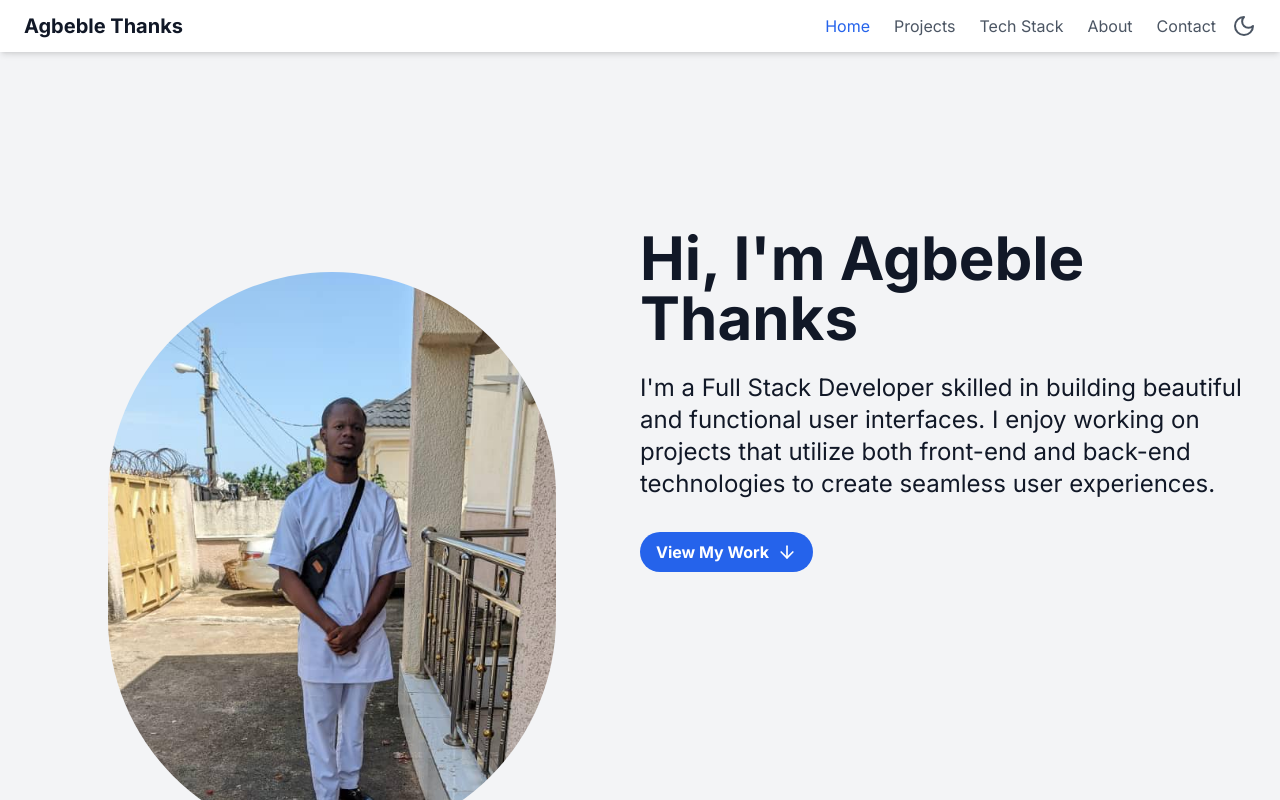
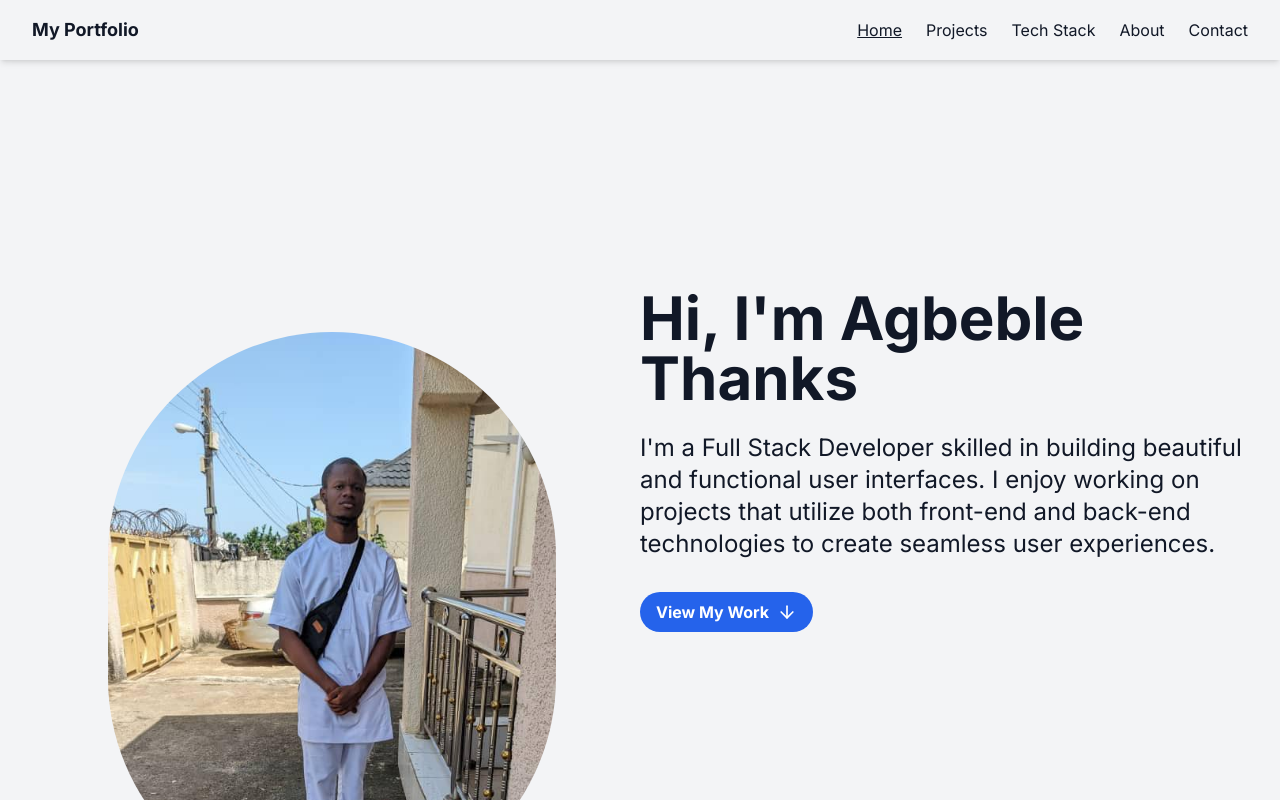
Before and after one commit to thanks299/portfolio, a Next.js app: page / in a window 1280 px wide. Shown: the top 800 px of the page. Built offline with nearby package versions, Linux system fonts and the light colour scheme.

Commit message:
Update Header.tsx

```diff
--- a/app/components/Header.tsx
+++ b/app/components/Header.tsx
@@ -1,81 +1,55 @@
 'use client'
 
-import { useState, useEffect } from 'react'
-import { Moon, Sun } from 'lucide-react'
+import { useState } from 'react'
 
-interface HeaderProps {
-  activeSection: string
-  setActiveSection: (section: string) => void
-}
-
-export default function Header({ activeSection, setActiveSection }: HeaderProps) {
-  const [isDarkMode, setIsDarkMode] = useState(false)
-
-  useEffect(() => {
-    const darkMode = localStorage.getItem('darkMode') === 'true'
-    setIsDarkMode(darkMode)
-    if (darkMode) {
-      document.documentElement.classList.add('dark')
-    } else {
-      document.documentElement.classList.remove('dark')
-    }
-  }, [])
-
-  const handleNavClick = (section: string) => {
-    setActiveSection(section)
-    const element = document.getElementById(section)
-    if (element) {
-      element.scrollIntoView({ behavior: 'smooth' })
-    }
-  }
-
-  const toggleDarkMode = () => {
-    setIsDarkMode((prevMode) => {
-      const newMode = !prevMode
-      localStorage.setItem('darkMode', newMode.toString())
-      if (newMode) {
-        document.documentElement.classList.add('dark')
-      } else {
-        document.documentElement.classList.remove('dark')
-      }
-      return newMode
-    })
-  }
+export default function Header({ activeSection, setActiveSection }: { activeSection: string, setActiveSection: (section: string) => void }) {
+  const [isMenuOpen, setIsMenuOpen] = useState(false)
 
   return (
-    <header className="fixed w-full bg-white dark:bg-gray-800 shadow-md z-20">
-      <div className="container mx-auto px-6 py-3 flex justify-between items-center">
-        <h1 className="text-xl font-bold">Agbeble Thanks</h1>
-        <nav className="flex items-center space-x-4">
-          <ul className="flex space-x-6 text-center">
-            {['home', 'projects', 'tech-stack', 'about', 'contact'].map((section) => (
-              <li key={section}>
-                <button
-                  onClick={() => handleNavClick(section)}
-                  className={`capitalize text-base ${
-                    activeSection === section
-                      ? 'text-blue-600 dark:text-blue-400'
-                      : 'text-gray-600 dark:text-gray-300'
-                  }`}
-                >
-                  {section.replace('-', ' ')}
-                </button>
-              </li>
-            ))}
+    <header className="bg-gray-100 dark:bg-gray-900 text-gray-900 dark:text-gray-100 shadow-md sticky top-0 z-50">
+      <div className="container mx-auto px-4 sm:px-6 lg:px-8 flex items-center justify-between py-4">
+        <div className="text-lg font-bold">My Portfolio</div>
+
+        {/* Desktop Navigation */}
+        <nav className="hidden md:flex space-x-6">
+          <a href="#hero" className={`hover:underline ${activeSection === 'home' ? 'underline' : ''}`} onClick={() => setActiveSection('home')}>Home</a>
+          <a href="#projects" className={`hover:underline ${activeSection === 'projects' ? 'underline' : ''}`} onClick={() => setActiveSection('projects')}>Projects</a>
+          <a href="#tech-stack" className={`hover:underline ${activeSection === 'tech-stack' ? 'underline' : ''}`} onClick={() => setActiveSection('tech-stack')}>Tech Stack</a>
+          <a href="#about" className={`hover:underline ${activeSection === 'about' ? 'underline' : ''}`} onClick={() => setActiveSection('about')}>About</a>
+          <a href="#contact" className={`hover:underline ${activeSection === 'contact' ? 'underline' : ''}`} onClick={() => setActiveSection('contact')}>Contact</a>
+        </nav>
+
+        {/* Mobile Burger Menu */}
+        <button
+          className="block md:hidden text-2xl focus:outline-none"
+          onClick={() => setIsMenuOpen(!isMenuOpen)}
+        >
+          {isMenuOpen ? '✖' : '☰'}
+        </button>
+      </div>
+
+      {/* Mobile Navigation */}
+      {isMenuOpen && (
+        <nav className="md:hidden bg-gray-200 dark:bg-gray-800">
+          <ul className="space-y-4 p-4">
+            <li>
+              <a href="#hero" onClick={() => { setActiveSection('home'); setIsMenuOpen(false) }}>Home</a>
+            </li>
+            <li>
+              <a href="#projects" onClick={() => { setActiveSection('projects'); setIsMenuOpen(false) }}>Projects</a>
+            </li>
+            <li>
+              <a href="#tech-stack" onClick={() => { setActiveSection('tech-stack'); setIsMenuOpen(false) }}>Tech Stack</a>
+            </li>
+            <li>
+              <a href="#about" onClick={() => { setActiveSection('about'); setIsMenuOpen(false) }}>About</a>
+            </li>
+            <li>
+              <a href="#contact" onClick={() => { setActiveSection('contact'); setIsMenuOpen(false) }}>Contact</a>
+            </li>
           </ul>
-          <button
-            onClick={toggleDarkMode}
-            aria-label="Toggle dark mode"
-            className="ml-4"
-          >
-            {isDarkMode ? (
-              <Sun className="h-6 w-6 text-gray-600 dark:text-gray-300" />
-            ) : (
-              <Moon className="h-6 w-6 text-gray-600 dark:text-gray-300" />
-            )}
-          </button>
         </nav>
-      </div>
+      )}
     </header>
   )
 }
```
